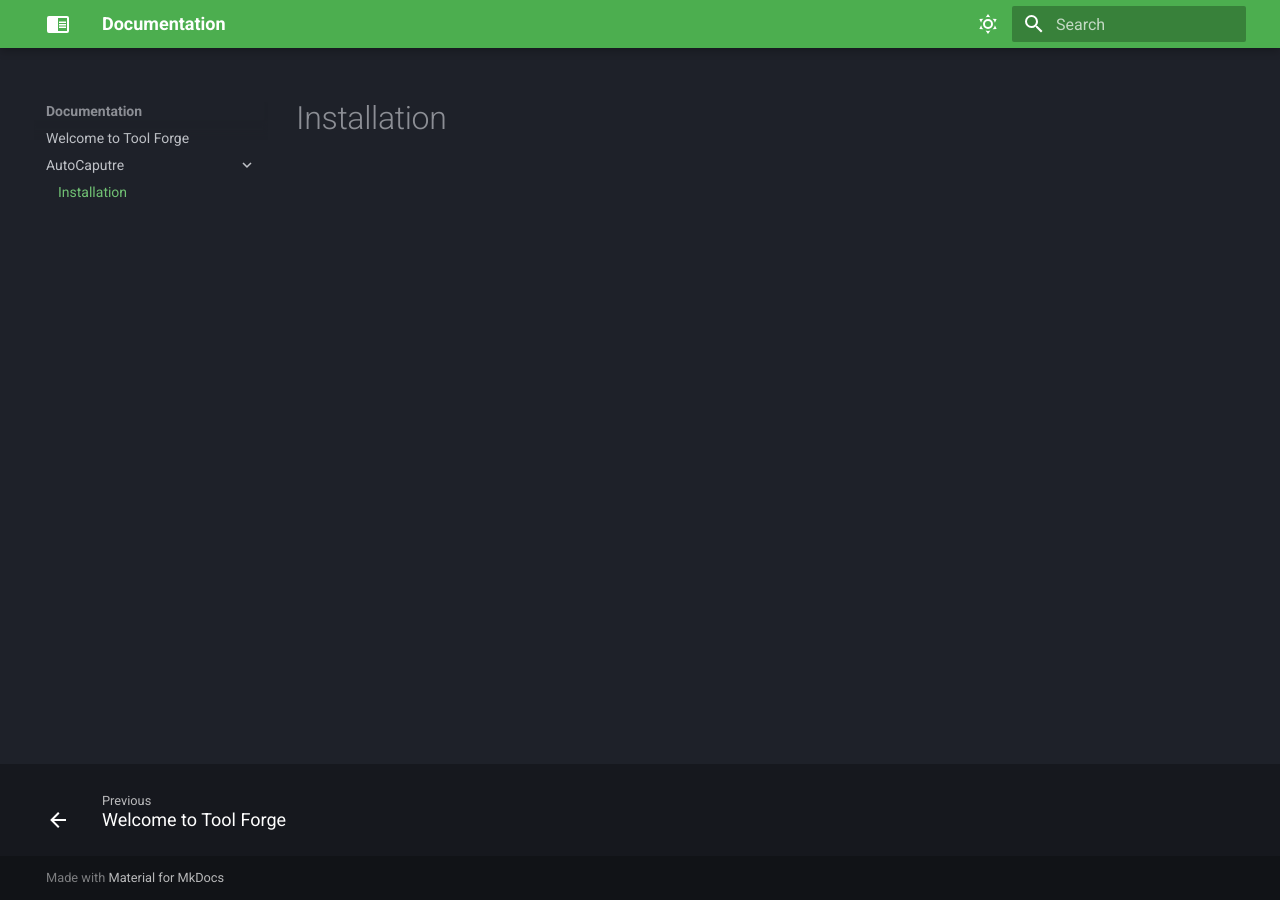
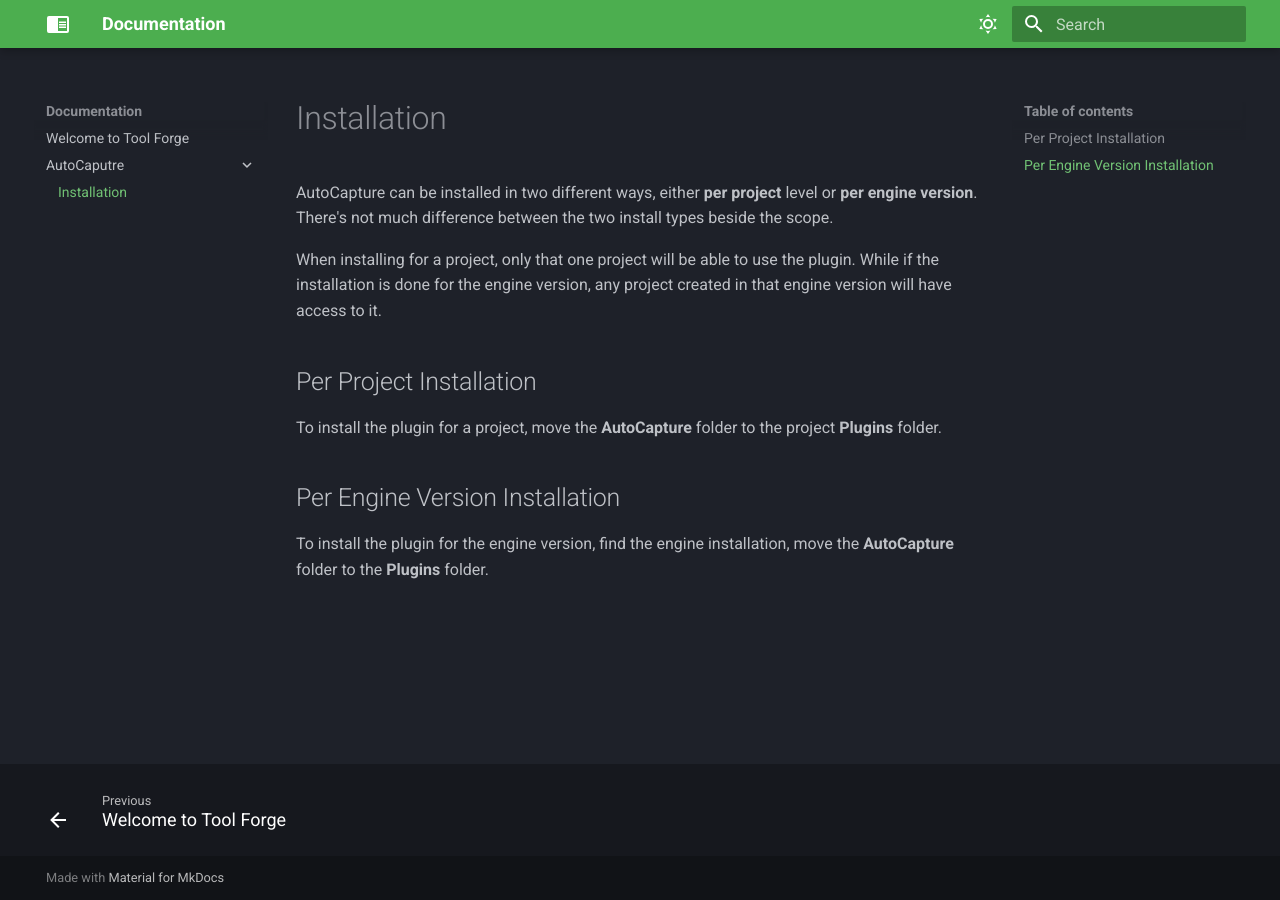
Before and after one commit to benjoe93/tool-docs, an MkDocs documentation site: the page built from docs/AutoCaputre/installation.md, in a window 1280 px wide. Built offline with MkDocs 1.6.1 and Material for MkDocs 9.7.7, drawn with Linux system fonts in a browser that asks for light colours.

Commit message:
Added AutoCapture Installation

```diff
--- a/docs/AutoCaputre/installation.md
+++ b/docs/AutoCaputre/installation.md
@@ -1 +1,13 @@
 # Installation
+
+AutoCapture can be installed in two different ways, either **per project** level or **per engine version**. There's not much difference between the two install types beside the scope.
+
+When installing for a project, only that one project will be able to use the plugin. While if the installation is done for the engine version, any project created in that engine version will have access to it.
+
+## Per Project Installation
+
+To install the plugin for a project, move the **AutoCapture** folder to the project **Plugins** folder.
+
+## Per Engine Version Installation
+
+To install the plugin for the engine version, find the engine installation, move the **AutoCapture** folder to the **Plugins** folder.
```
